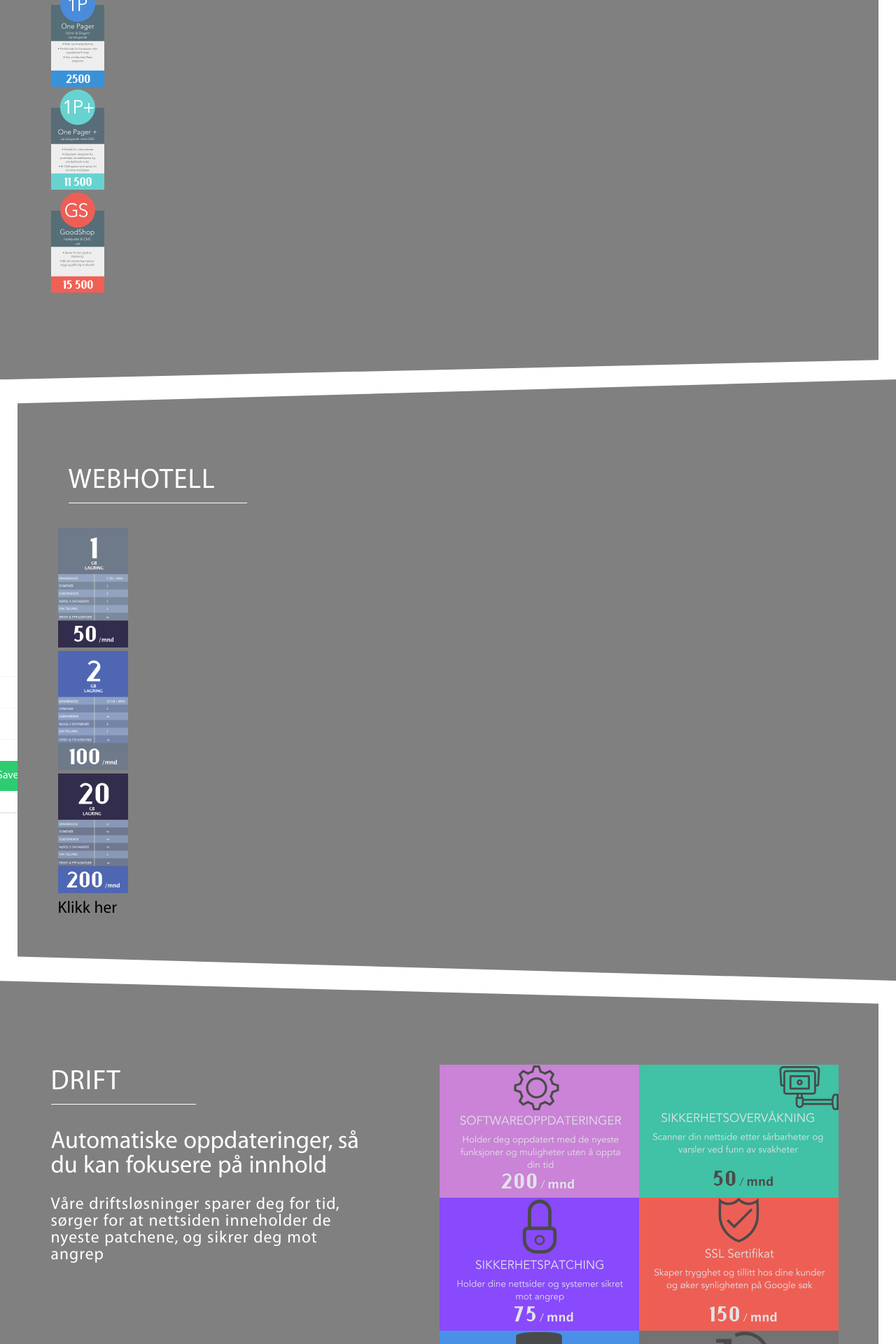
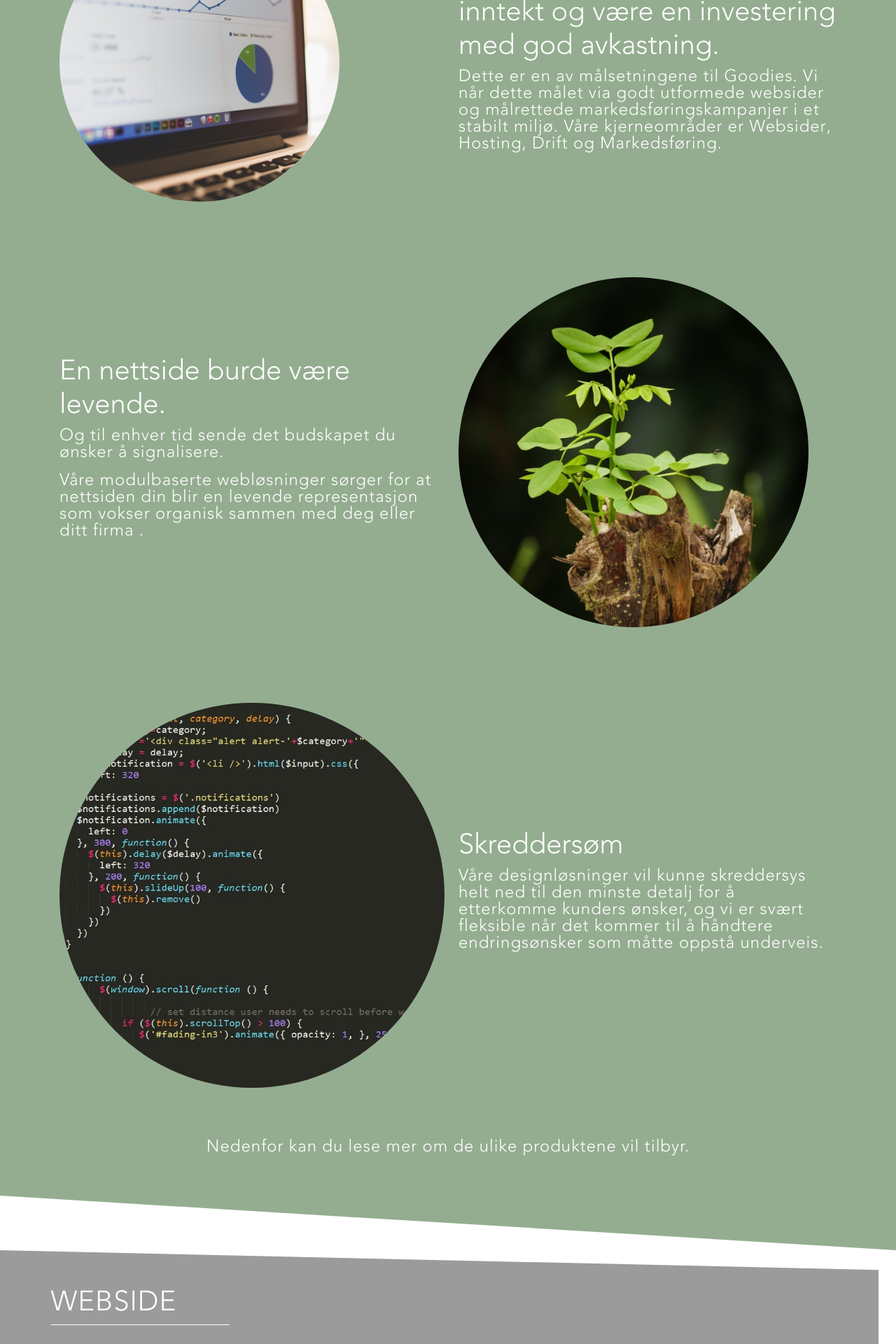
Before and after one commit to OyvindLarsen/goodies, a PHP site: page / in a window 1280 px wide. Shown: the part 961-2881 px from the top of the page at 70% size. Run offline with PHP 8.4, Linux system fonts and the light colour scheme; some libraries are stand-ins or nearby versions; some web fonts are replaced.

Commit message:
velkommen
velkommen

```diff
--- a/index.php
+++ b/index.php
@@ -151,10 +151,49 @@ font-weight="normal" letter-spacing="1.4690789">
 
         <div id="page-content-wrapper" class="slide">
         <div class="page-content">
+        <div class="products" id= "wa">
+            <div class="container">
+              <div class="row">
+                <div class="col-md-6 matchHeight"><div class="filter"><img src="img/stats.jpg"></div></div>
+                <div class="col-md-6 matchHeight">
+                <div class="font">
+                  <h1>En god nettside skal sikre inntekt og være en investering med god avkastning.</h1>
+                  <p>Dette er en av målsetningene til Goodies. Vi når dette målet via godt utformede websider og målrettede markedsføringskampanjer i et stabilt miljø.
+                  Våre kjerneområder er <strong>Websider</strong>, <strong>Hosting</strong>, <strong>Drift</strong> og <strong>Markedsføring</strong>.</p>
+                  </div>
+                </div>
+              </div>
+              <br><br><br>
+              <div class="row">
+                <div class="col-md-6 matchHeight">
+                <div class="font">
+                  <h1>En nettside burde være levende.</h1>
+                  <p>Og til enhver tid sende det budskapet du ønsker å signalisere.</p>
+                  <p>Våre modulbaserte webløsninger sørger for at nettsiden din blir en levende representasjon som vokser organisk sammen med deg eller ditt firma  .</p>
+                  </div>
+                </div>
+                <div class="col-md-6 matchHeight"><div class="filter"><img src="img/growth.jpg" style="width:500px;"></div></div>
+              </div>
+              <br><br><br>
+              <div class="row">
+                <div class="col-md-6 matchHeight"><div class="filter"><img src="img/Kode.jpg" style="width:550px;"></div></div>
+                <div class="col-md-6 matchHeight">
+                <div class="font">
+                  <h1>Skreddersøm</h1>
+                  <p>Våre designløsninger vil kunne skreddersys helt ned til den minste detalj for å etterkomme kunders ønsker, og vi er svært fleksible når det kommer til å håndtere endringsønsker som måtte oppstå underveis.</p>
+                  </div>
+                </div>
+              </div>
+              <br><br>
+              <div class="row">
+                <div class="col-md-12 font"><p style="text-align:center;">Nedenfor kan du lese mer om de ulike produktene vil tilbyr.</p></div>
+              </div>
+            </div>
+        </div>
 
 
 
-        <div class="products" id= "way">
+        <div class="products way" id= "way">
         <div class="container">
         <div class="row">
         <div class="col-md-12" >
@@ -217,7 +256,7 @@ font-weight="normal" letter-spacing="1.4690789">
       </table>
     </div>
 </nav>
-<div class="products" id ="way2" >
+<div class="products way" id ="way2" >
 <div class="container">
 <div class="row test1">
 <div class="col-md-3">
@@ -243,7 +282,7 @@ font-weight="normal" letter-spacing="1.4690789">
 
 </div>
 
-<div class="products" id ="way3">
+<div class="products way" id ="way3">
 <div class="container">
 
 <div class="row">
@@ -286,7 +325,7 @@ font-weight="normal" letter-spacing="1.4690789">
 </div>
 </div>
 
-<div class="products" id ="way4">
+<div class="products way" id ="way4">
 <div class="container">
 <div class="row">
 <div class="col-md-12">
@@ -300,7 +339,7 @@ Pellentesque augue magna, molestie vel mi et, vulputate pharetra est. Suspendiss
 
 Phasellus vel erat nec nulla congue volutpat. Maecenas fermentum malesuada tristique. Fusce placerat ac nunc et imperdiet. Vestibulum venenatis nibh in tellus tincidunt, sit amet pellentesque est lacinia. Vestibulum fringilla varius libero et faucibus. Vestibulum venenatis, nisi quis pharetra lobortis, enim nibh efficitur felis, at faucibus magna lectus ut eros. Proin vitae placerat est, eu luctus lectus. Mauris vel velit a elit tincidunt facilisis. Suspendisse ac risus velit. Vestibulum sollicitudin libero euismod urna porttitor euismod. Integer eget mauris vel arcu ultrices dapibus. Nulla dignissim ipsum vitae magna imperdiet, at sollicitudin quam pulvinar. Mauris sodales vel nisl eget dictum. In vitae ultrices neque.
 </div></div></div></div>
-<div class="products" id ="way5">
+<div class="products way" id ="way5">
 <div class="container">
 <div class="row">
 <div class="col-md-12">
@@ -313,7 +352,7 @@ Vi mener i tillegg at det å være små gjør oss til en fleksibel tjenestelever
 
 I tillegg til å ha fokus på Web design og App utvikling så tilbyr vi tjenester som harmonerer med disse, som webhotell, søkemotoroptimalisering og digitial markedsføring. Dette er fordi vi vet at noe av det mest avgjørende for våre kunder er at deres nettsider eller app'er når ut til flest mulig mennesker, og at tjenestene de leverer - enten via app eller web - til enhver tid er tilgjengelige.<br><br>
 </div></div></div></div>
-<div class="products" id ="way6">
+<div class="products way" id ="way6">
 <div class="container">
 <div class="row">
 <div class="col-md-12">
--- a/scripts.js
+++ b/scripts.js
@@ -34,9 +34,10 @@ $bgobj.css({ top: coords });
 */
 
 
-	function notify(text, category) {
+	function notify(text, category, delay) {
     var $category=category;
     var $input ='<div class="alert alert-'+$category+'" role="alert">'+text+'</div>';
+    var $delay = delay;
     var $notification = $('<li />').html($input).css({
       left: 320
     })
@@ -45,7 +46,7 @@ $bgobj.css({ top: coords });
     $notification.animate({
       left: 0
     }, 300, function() {
-      $(this).delay(3000).animate({
+      $(this).delay($delay).animate({
         left: 320
       }, 200, function() {
         $(this).slideUp(100, function() {
@@ -72,9 +73,9 @@ $bgobj.css({ top: coords });
 		handler: function() {
 			$('#wayWeb').children('.verticaLine').toggleClass('checked');
 			$('#wayWeb').children('.checkbox').toggleClass('checked');
-      $('#way').animate({ backgroundColor: "#94ad90", }, 1000 );
+      //$('#way').animate({ backgroundColor: "#94ad90", }, 1000 );
       $('#opacity').animate({ opacity: 1, }, 2500 );
-
+      notify('<i class="fa fa-info-circle" style="font-size:1.5em; vertical-align: middle;" aria-hidden="true"></i><strong> Webside</strong>', 'info', '2000');
 		}
 	})
 	var waypoint3 = new Waypoint({
@@ -82,9 +83,10 @@ $bgobj.css({ top: coords });
 		handler: function() {
 			$('#wayWeb2').children('.verticaLine').toggleClass('checked');
 			$('#wayWeb2').children('.checkbox').toggleClass('checked');
-			$('#way2').animate({ backgroundColor: "#446CB3", }, 1000 );
+			//$('#way2').animate({ backgroundColor: "#446CB3", }, 1000 );
       $('#fading-in').animate({ opacity: 1, left: 0, }, 2500 );
       $('#fading-in2').animate({ opacity: 1, right: 0, }, 2500 );
+      notify('<i class="fa fa-info-circle" style="font-size:1.5em; vertical-align: middle;" aria-hidden="true"></i><strong> Webhotell</strong>', 'info', '2000');
 		}
 	})
 	var waypoint4 = new Waypoint({
@@ -92,7 +94,8 @@ $bgobj.css({ top: coords });
 		handler: function() {
 			$('#wayWeb3').children('.verticaLine').toggleClass('checked');
 			$('#wayWeb3').children('.checkbox').toggleClass('checked');
-			$('#way3').animate({ backgroundColor: "#049372", }, 1000 );
+			//$('#way3').animate({ backgroundColor: "#049372", }, 1000 );
+      notify('<i class="fa fa-info-circle" style="font-size:1.5em; vertical-align: middle;" aria-hidden="true"></i><strong> Drift</strong>', 'info', '2000');
 		}
 	})
 	var waypoint5 = new Waypoint({
@@ -100,8 +103,8 @@ $bgobj.css({ top: coords });
 		handler: function() {
       $('#wayWeb4').children('.verticaLine').toggleClass('checked');
 			$('#wayWeb4').children('.checkbox').toggleClass('checked');
-      $('#way4').animate({ backgroundColor: "#F4D03F", }, 1000 );
-			notify('Drifts seksjonen', 'info');
+      //$('#way4').animate({ backgroundColor: "#F4D03F", }, 1000 );
+			notify('<i class="fa fa-info-circle" style="font-size:1.5em; vertical-align: middle;" aria-hidden="true"></i><strong> Markedsføring</strong>', 'info', '2000');
 		}
 	})
 	var waypoint6 = new Waypoint({
@@ -109,7 +112,8 @@ $bgobj.css({ top: coords });
 		handler: function() {
 			$('#wayWeb5').children('.verticaLine').toggleClass('checked');
 			$('#wayWeb5').children('.checkbox').toggleClass('checked');
-			$('#way5').animate({ backgroundColor: "#E87E04", }, 1000 );
+			//$('#way5').animate({ backgroundColor: "#E87E04", }, 1000 );
+      notify('<i class="fa fa-info-circle" style="font-size:1.5em; vertical-align: middle;" aria-hidden="true"></i><strong> Om oss</strong>', 'info', '2000');
 		}
 	})
 	var waypoint7 = new Waypoint({
@@ -117,7 +121,8 @@ $bgobj.css({ top: coords });
 		handler: function() {
 			$('#wayWeb6').children('.verticaLine').toggleClass('checked');
 			$('#wayWeb6').children('.checkbox').toggleClass('checked');
-		  $('#way6').animate({ backgroundColor: "#C0392B", }, 1000 );
+		  //$('#way6').animate({ backgroundColor: "#C0392B", }, 1000 );
+      notify('<i class="fa fa-info-circle" style="font-size:1.5em; vertical-align: middle;"  aria-hidden="true"></i><strong> Prisliste</strong>', 'info', '2000');
 		}
 	})
 
@@ -127,7 +132,7 @@ $bgobj.css({ top: coords });
 
     $('.kommunikasjon').toggleClass('test');
 
-    notify('Bottom of element hit bottom of viewport')
+    notify('Bottom of element hit bottom of viewport', 'info', '200')
   },
   offset: 'bottom-in-view'
 })
@@ -173,7 +178,7 @@ $("#wayWeb6").click(function() {
 });
 
 $("#buy").click(function() {
-    notify('Added to cart','danger');
+    notify('Added to cart','success','10000');
     return false;
 });
 
--- a/style.css
+++ b/style.css
@@ -6,10 +6,10 @@ body{margin:0;padding:0;width:100%;height:100%;}
  font-family: "MyCustomFont";
  src: url("myriad-set-pro_medium.eot") /* EOT file for IE */
 }
-@font-face {
+/*@font-face {
  font-family: "MyCustomFont";
- src: url("myriad-set-pro_medium.ttf") /* TTF file for CSS3 browsers */
-}
+ src: url("myriad-set-pro_medium.ttf") /* TTF file for CSS3 browsers
+}*/
 @font-face {
    font-family: "Beirut";
  src: url("Beirut.ttf") /* TTF file for CSS3 browsers */
@@ -20,7 +20,7 @@ font-family: "Lucida Grande";
 }
 
 @font-face {
-font-family: "avenir";
+font-family: "MyCustomFont";
  src: url("Avenir-Light.ttf") /* TTF file for CSS3 browsers */
 }
 
@@ -433,6 +433,7 @@ line-height:1;
 
 
 
+
   .navbar {
     display:none !important;
   }
@@ -566,16 +567,10 @@ padding:0;
 }
 
  .notifications li {
-    /*background: #2ecc71;
-    color: white;
-    max-width: 320px;
-    display: block;
-    position: relative;
-    padding: 6px 10px;
-    border-radius: 5px;
-    border-top: 1px solid rgba(255, 255, 255, 0.3);
-    */
+
+    width: 180px;
     list-style-type: none;
+
 }
 .notifications li:first-child {
   border-top: 0;
@@ -617,13 +612,33 @@ a {
   color:white;
 
 }
+#wa {
+  margin:0 0 0 0;
+  padding-bottom: 120px;
+  background-color: #94ad90;
+  -webkit-clip-path: polygon(0 0%, 100% 0, 100% 100%, 0 96%);
+  clip-path: polygon(0 0%, 100% 0, 100% 100%, 0 96%);
+
+
+}
+  .filter {
+    width:500px;
+    background-color:#94ad90;
+  }
+
+  .filter img {
+
+    border-radius: 50%;
+}
+
+
 
 #way {
   margin:0 25px 0 0;
   padding-bottom: 120px;
-  background-color: grey;
-  -webkit-clip-path: polygon(0 0, 100% 0, 100% 96%, 0 100%);
-  clip-path: polygon(0 0, 100% 0, 100% 96%, 0 100%);
+  background-color: #9b9b9b;
+-webkit-clip-path: polygon(0 0, 100% 4%, 100% 96%, 0 100%);
+  clip-path: polygon(0 0, 100% 4%, 100% 96%, 0 100%);
 
 }
 #way2 {
@@ -631,18 +646,18 @@ a {
   padding-bottom: 120px;
 
   padding-top: 120px;
-  background-color: grey;
+  background-color: #446CB3;
   -webkit-clip-path: polygon(0 4%, 100% 0, 100% 100%, 0 96%);
   clip-path: polygon(0 4%, 100% 0, 100% 100%, 0 96%);
   transform-origin: right center !important;
-  transition: transform 2s;
+  transition: transform 1s;
   transform: perspective(700px) scale(1) translateX(0) rotateY(0deg);
 
 }
 .tilt {
   transform: perspective(700px) scale(1) translateX(0) rotateY(-10deg) !important;
 
-  transition: transform 2s !important;
+  transition: transform 1s !important;
 }
 #meny2 {
 display:block;
@@ -674,7 +689,7 @@ bottom:10%;
 }
 
 
-.products img:hover {
+.way img:hover {
   width:102% !important;
   z-index:9 !important;
   box-shadow: 7px 7px 7px rgba(68,68,68,0.6);
@@ -705,7 +720,7 @@ color: #fff;
   margin:0 25px 0 0;
   padding-bottom: 120px;
   padding-top: 120px;
-  background-color: grey;
+  background-color: #049372;
   -webkit-clip-path: polygon(0 0, 100% 4%, 100% 96%, 0 100%);
   clip-path: polygon(0 0, 100% 4%, 100% 96%, 0 100%);
 
@@ -728,7 +743,7 @@ color: #fff;
   margin:0 0 0 25px;
   padding-bottom: 120px;
   padding-top: 120px;
-  background-color: grey;
+  background-color: #F4D03F;
   -webkit-clip-path: polygon(0 4%, 100% 0, 100% 100%, 0 96%);
   clip-path: polygon(0 4%, 100% 0, 100% 100%, 0 96%);
   font-family:"avenir",sans-serif;
@@ -738,7 +753,7 @@ color: #fff;
   margin:0 25px 0 0;
   padding-bottom: 120px;
   padding-top: 120px;
-  background-color: grey;
+  background-color: #E87E04;
   -webkit-clip-path: polygon(0 0, 100% 4%, 100% 96%, 0 100%);
   clip-path: polygon(0 0, 100% 4%, 100% 96%, 0 100%);
 
@@ -747,7 +762,7 @@ color: #fff;
   margin:0 0 0 25px;
   padding-bottom: 120px;
   padding-top: 120px;
-  background-color: grey;
+  background-color: #C0392B;
 -webkit-clip-path: polygon(0 4%, 100% 0, 100% 100%, 0 100%);
   clip-path: polygon(0 4%, 100% 0, 100% 100%, 0 100%);
 
```
Also changed, not shown: img/Kode.JPG (added), img/growth.jpg (added), img/stats.jpg (added).
